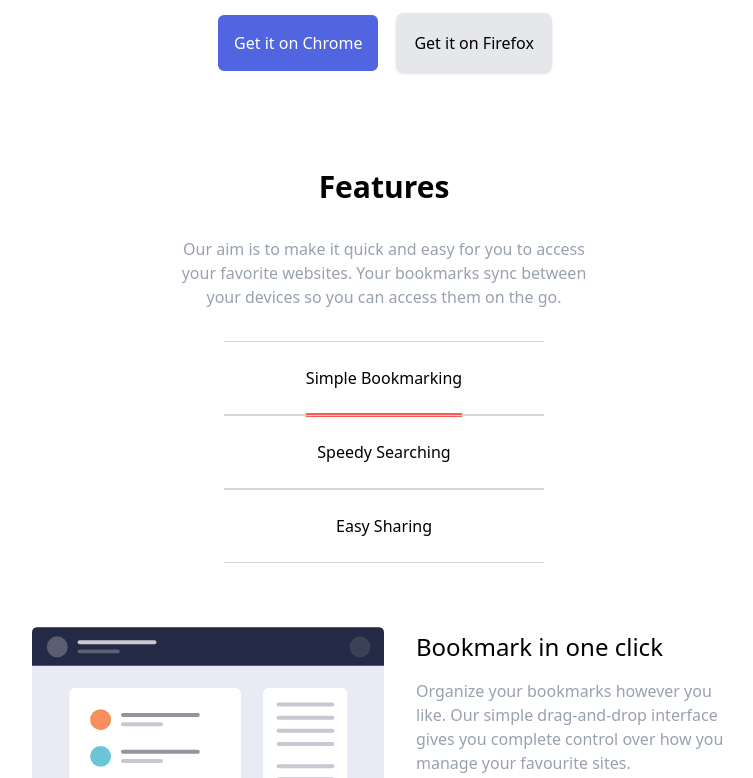
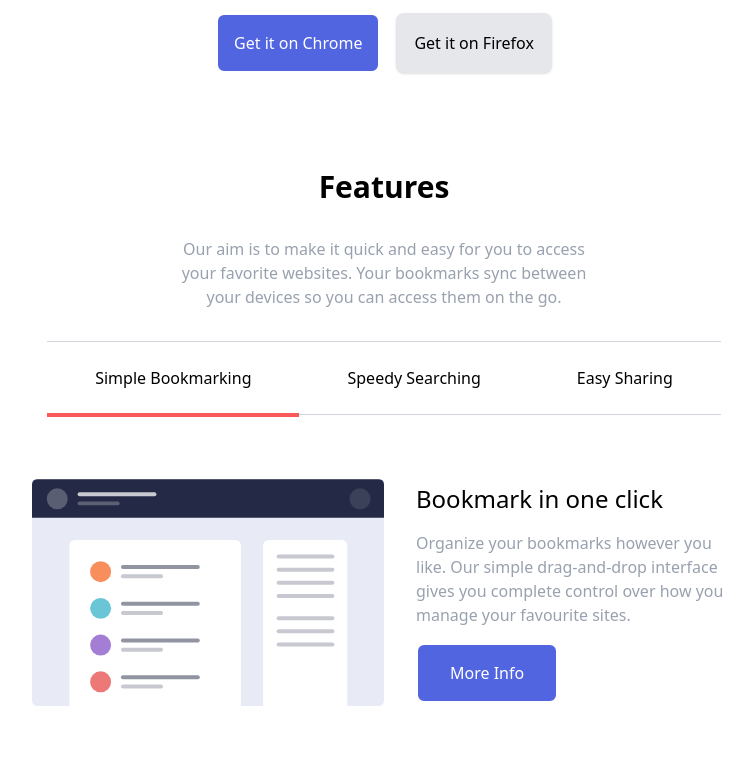
Before and after one commit to otrocadev/ita-sprint-1, a website: page src/index.html in a window 1280 px wide. Both pictures are taken after a click on the element "Simple Bookmarking". Shown: the part 725-1503 px from the top of the page, without its empty margins (256-1009 px from the left). Drawn offline with Linux system fonts and the light colour scheme.

Commit message:
Addapt FEATURES menu for the desktop behavior and add favicon

```diff
--- a/src/index.html
+++ b/src/index.html
@@ -71,8 +71,12 @@
               class="border-b border-t text-white font-bold border-gray-400 w-full py-4"
               >CONTACT</a
             >
-            <a href="#">
-              <span id="login-btn-mobile"> LOGIN </span>
+            <a class="flex w-full justify-center" href="#">
+              <span
+                class="border-2 w-full font-bold rounded-md mt-6 text-center text-white px-4 py-2"
+              >
+                LOGIN
+              </span>
             </a>
           </div>
 
@@ -118,12 +122,14 @@
           websites. Your bookmarks sync between your devices so you can access
           them on the go.
         </span>
-        <nav class="flex flex-col max-w-sm w-full text-center px-8">
+        <nav
+          class="flex flex-col md:flex-row max-w-sm md:max-w-max w-full text-center px-8"
+        >
           <div
             id="simple-bookmarking-btn"
             class="py-6 border-t border-b border-gray-300 hover:cursor-pointer"
           >
-            <span class="border-b-4 border-secondary py-6"
+            <span class="border-b-4 border-secondary py-6 md:px-12"
               >Simple Bookmarking</span
             >
           </div>
@@ -131,13 +137,13 @@
             id="speedy-searching-btn"
             class="py-6 border-t border-b border-gray-300 hover:cursor-pointer"
           >
-            <span> Speedy Searching </span>
+            <span class="md:px-12"> Speedy Searching </span>
           </div>
           <div
             id="easy-sharing-btn"
             class="py-6 border-t border-b border-gray-300 hover:cursor-pointer"
           >
-            <span> Easy Sharing </span>
+            <span class="md:px-12"> Easy Sharing </span>
           </div>
         </nav>
         <div id="features-list" class="flex flex-col">
--- a/src/index.js
+++ b/src/index.js
@@ -35,12 +35,12 @@ const speedySearching = document.getElementById('speedy-searching')
 const easySharing = document.getElementById('easy-sharing')
 
 const showSelectedMenuOption = (menuOption) => {
-  simpleBookmarkingBtn.getElementsByTagName('span')[0].className = ''
-  speedySearchingBtn.getElementsByTagName('span')[0].className = ''
-  easySharingBtn.getElementsByTagName('span')[0].className = ''
+  simpleBookmarkingBtn.getElementsByTagName('span')[0].className = 'md:px-12'
+  speedySearchingBtn.getElementsByTagName('span')[0].className = 'md:px-12'
+  easySharingBtn.getElementsByTagName('span')[0].className = 'md:px-12'
 
   menuOption.getElementsByTagName('span')[0].className =
-    'border-b-4 border-secondary py-6'
+    'border-b-4 border-secondary py-6 md:px-12'
 }
 
 const showSelectedContent = (option) => {
```
Also changed, not shown: src/output.css.
